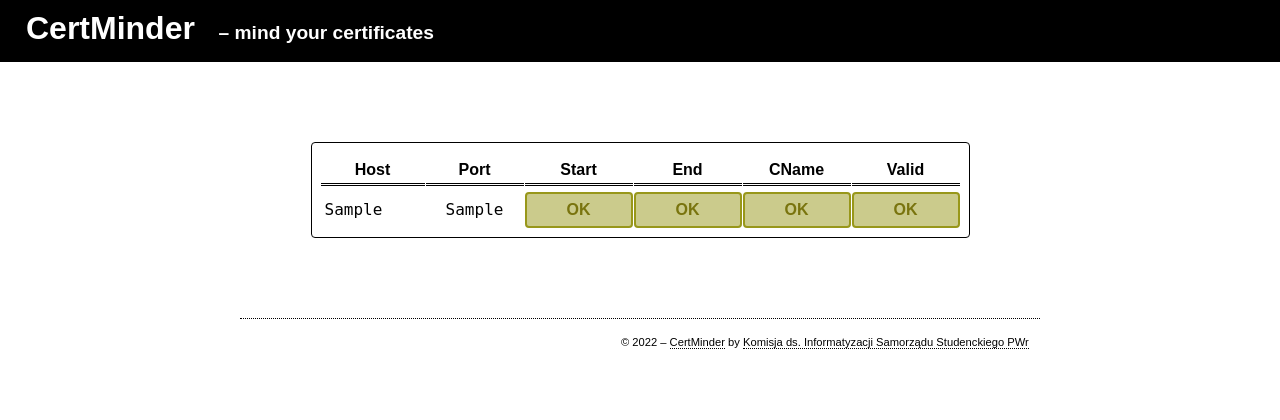
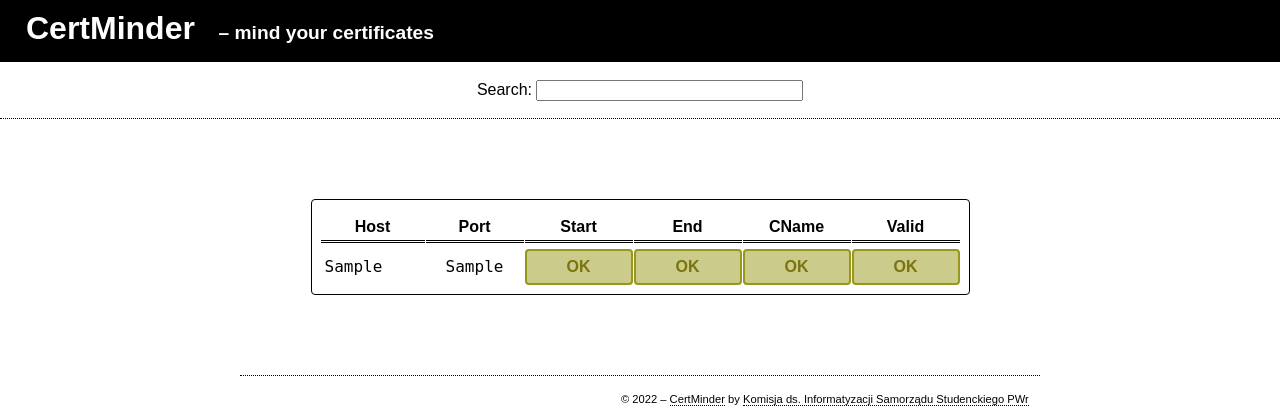
Before and after one commit to informatyzacja/CertMinder, a Flask app: page / in a window 1280 px wide. Shown: the top 420 px of the page. Run offline with Flask 2, Linux system fonts and the light colour scheme; tables that the repository leaves empty hold one stand-in row (values such as "Sample post").

Commit message:
Add simple search bar
This commit introduces simple search bar
to allow filtering particular rows from
the output table.

```diff
--- a/certminder/templates/index.html.j2
+++ b/certminder/templates/index.html.j2
@@ -3,7 +3,7 @@
     <head>
         <meta charset="utf-8" />
         <title>CertMinder</title>
-        <style type="text/css">
+        <style>
             body {
                 font-family: sans-serif;
                 font-size: 16px;
@@ -18,6 +18,12 @@
                 color: #fff;
                 margin: 0;
                 padding: 1.0em;
+            }
+            nav {
+                border-bottom: 1px dotted #000;
+                margin: 0 auto;
+                padding: 1.0em;
+                text-align: center;
             }
             main {
                 margin: 5.0em auto;
@@ -47,6 +53,13 @@
                 margin-left: 1.0em;
                 padding: 0;
                 padding-right: 10px;
+            }
+
+            nav label {
+                cursor: pointer;
+            }
+            nav input#search {
+                width: 20.0em;
             }
 
             main a,
@@ -131,6 +144,36 @@
                 padding: 0;
             }
         </style>
+        <script>
+            let searched = '';
+
+            function filterRows() {
+                let rows = document.querySelectorAll('table tbody tr');
+                for(const row of rows) {
+                    let text = row.textContent.replace(/\s\s+/g, ' ').toLowerCase();
+
+                    if(searched == '' || text.match(searched)) {
+                        row.style.display = '';
+                    } else {
+                        row.style.display = 'none';
+                    }
+                }
+            }
+
+            document.addEventListener('DOMContentLoaded', function(event) {
+                let search = document.getElementById('search');
+
+                search.addEventListener('input', function(event) {
+                    searched = event.target.value.toLowerCase();
+                    filterRows();
+                });
+
+                let tables = document.querySelectorAll('table');
+                for(const table of tables) {
+                    table.width = table.offsetWidth;
+                }
+            });
+        </script>
     </head>
     <body>
         <header>
@@ -139,6 +182,10 @@
                 <h2>– mind your certificates</h2>
             </a>
         </header>
+        <nav>
+            <label for="search">Search:</label>
+            <input type="search" name="search" id="search" autocomplete="off" />
+        </nav>
         <main class="index">
             <table>
                 <thead>
```
